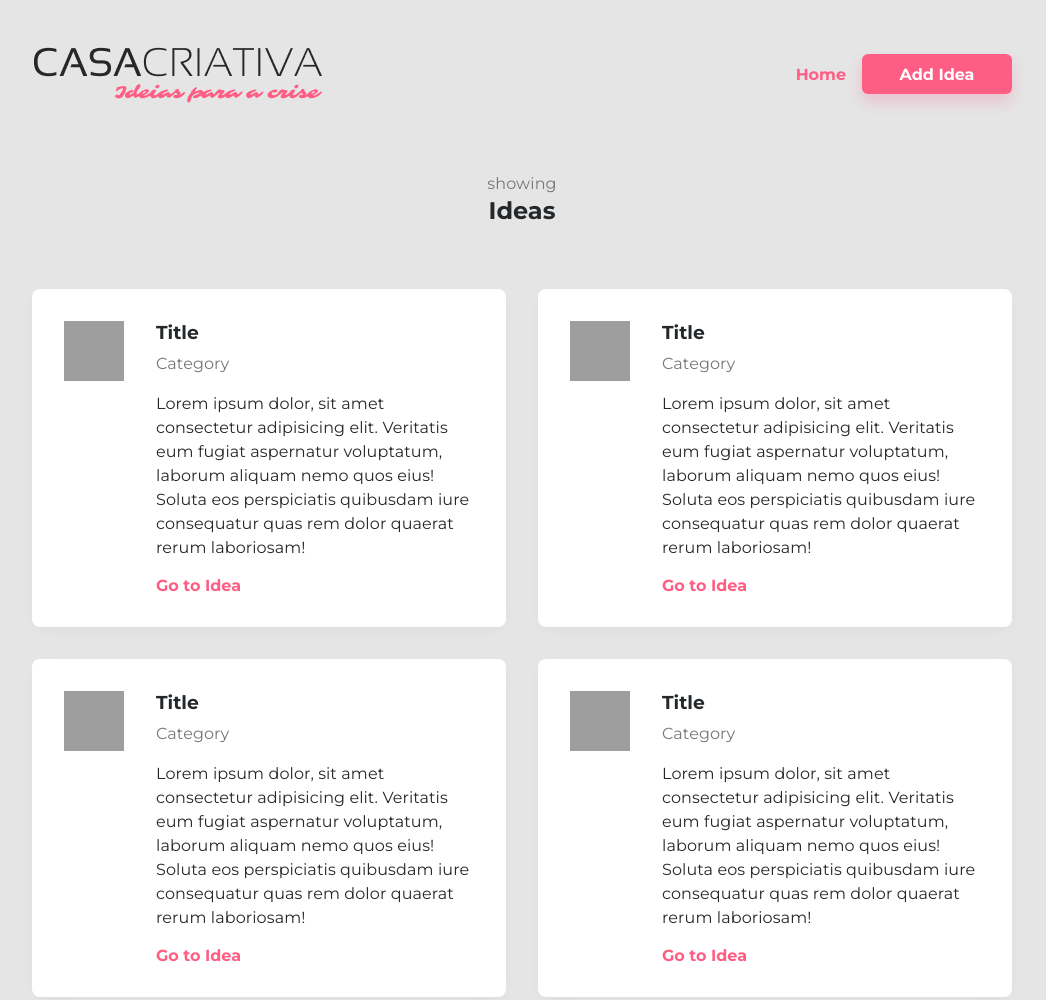
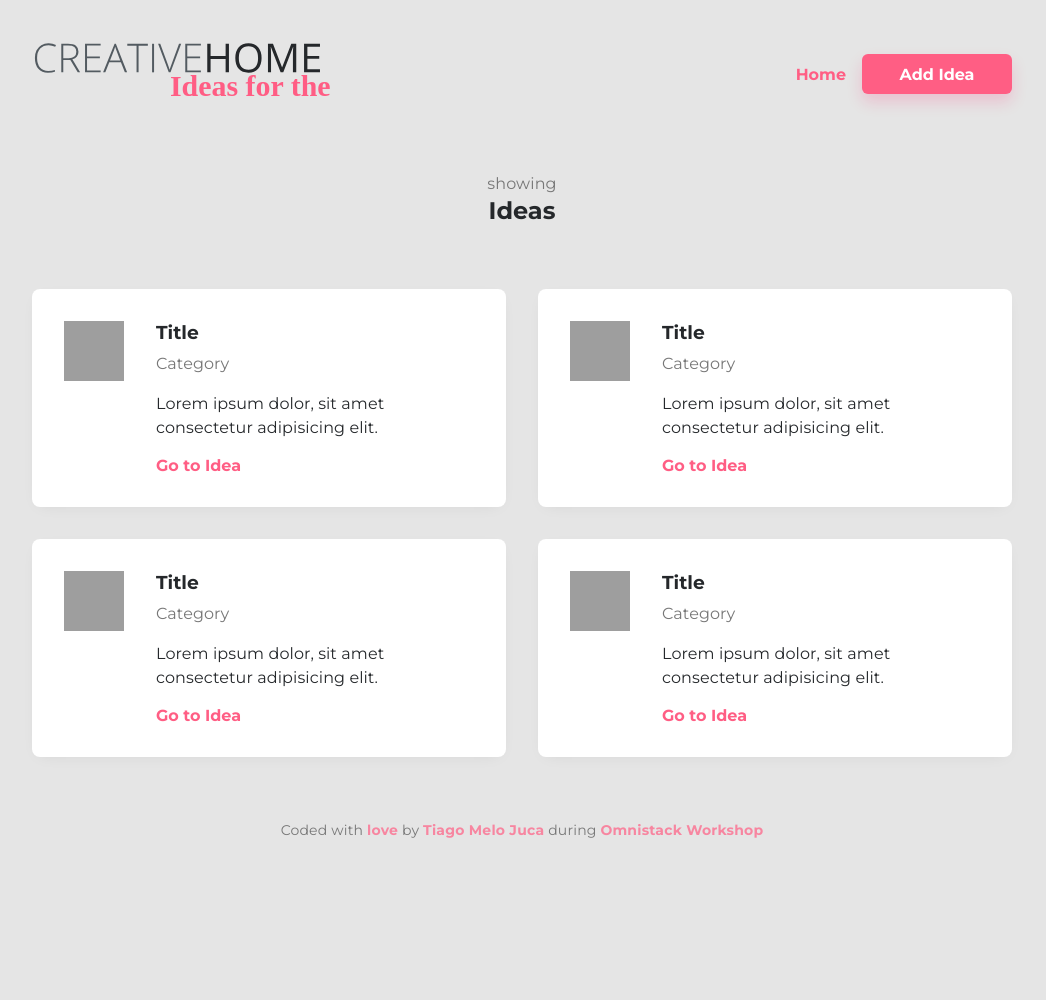
Before and after one commit to tiagomelojuca/creative-home, a plain HTML site: page ideas.html in a window 1280 px wide. Shown: the top 1000 px of the page, without its empty margins (118-1164 px from the left). After the commit the page ends 879 px from the top, so only its background shows below. Drawn offline with Linux system fonts and the light colour scheme; grey boxes are pictures that could not be loaded.

Commit message:
Some fixes in frontend

```diff
--- a/ideas.html
+++ b/ideas.html
@@ -13,7 +13,7 @@
     <div id="wrapper">
         <header>
             <a href="index.html">
-                <img src="logo.png" alt="Logo Image">
+                <img src="logo.svg" alt="Logo Image">
             </a>
             <nav>
                 <li><a href="index.html">Home</a></li>
@@ -35,7 +35,7 @@
                         <h3>Title</h3>
                         <p>Category</p>
                         <div class="description">
-                            Lorem ipsum dolor, sit amet consectetur adipisicing elit. Veritatis eum fugiat aspernatur voluptatum, laborum aliquam nemo quos eius! Soluta eos perspiciatis quibusdam iure consequatur quas rem dolor quaerat rerum laboriosam!
+                            Lorem ipsum dolor, sit amet consectetur adipisicing elit.
                         </div>
                         <a href="#">Go to Idea</a>
                     </div>
@@ -47,7 +47,7 @@
                         <h3>Title</h3>
                         <p>Category</p>
                         <div class="description">
-                            Lorem ipsum dolor, sit amet consectetur adipisicing elit. Veritatis eum fugiat aspernatur voluptatum, laborum aliquam nemo quos eius! Soluta eos perspiciatis quibusdam iure consequatur quas rem dolor quaerat rerum laboriosam!
+                            Lorem ipsum dolor, sit amet consectetur adipisicing elit.
                         </div>
                         <a href="#">Go to Idea</a>
                     </div>
@@ -59,7 +59,7 @@
                         <h3>Title</h3>
                         <p>Category</p>
                         <div class="description">
-                            Lorem ipsum dolor, sit amet consectetur adipisicing elit. Veritatis eum fugiat aspernatur voluptatum, laborum aliquam nemo quos eius! Soluta eos perspiciatis quibusdam iure consequatur quas rem dolor quaerat rerum laboriosam!
+                            Lorem ipsum dolor, sit amet consectetur adipisicing elit.
                         </div>
                         <a href="#">Go to Idea</a>
                     </div>
@@ -71,7 +71,7 @@
                         <h3>Title</h3>
                         <p>Category</p>
                         <div class="description">
-                            Lorem ipsum dolor, sit amet consectetur adipisicing elit. Veritatis eum fugiat aspernatur voluptatum, laborum aliquam nemo quos eius! Soluta eos perspiciatis quibusdam iure consequatur quas rem dolor quaerat rerum laboriosam!
+                            Lorem ipsum dolor, sit amet consectetur adipisicing elit.
                         </div>
                         <a href="#">Go to Idea</a>
                     </div>
--- a/style.css
+++ b/style.css
@@ -131,7 +131,7 @@ footer .love {
     display: flex;
     justify-content: center;
     background-color: #ff5E84;
-    position: absolute;
+    position: fixed;
     top: 0;
     bottom: 0;
     left: 0;
```
Also changed, not shown: index.html (+4 -4 lines), logo.svg (added).
